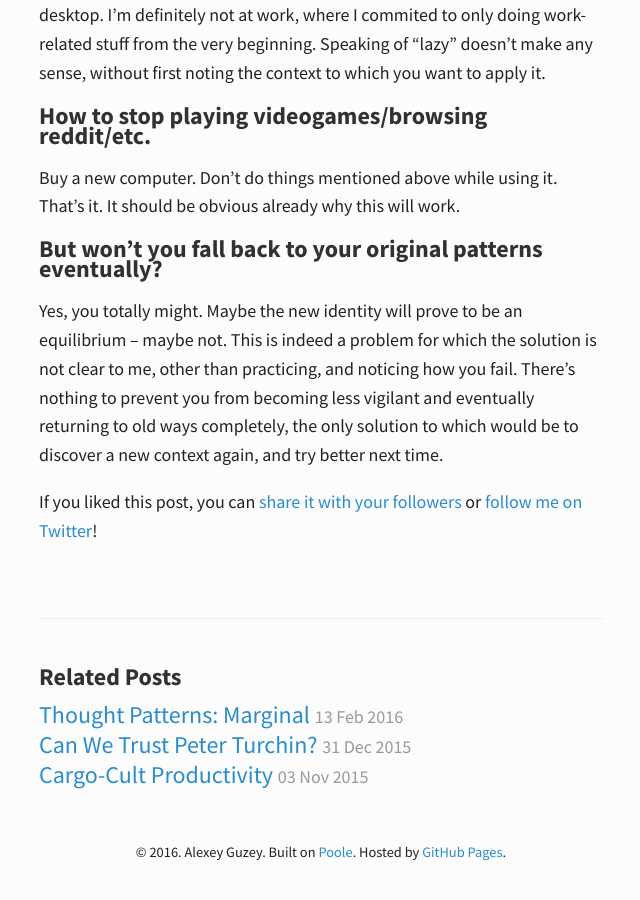
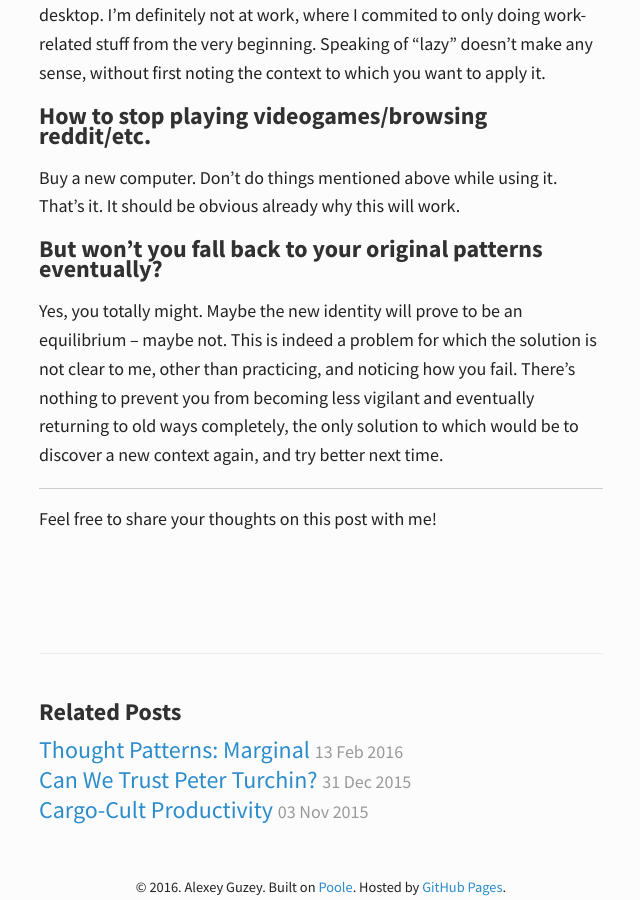
Before and after one commit to guzey/guzey.github.io1, a Jekyll site: the page built from _posts/2016-05-22-playing-with-identity-or-solution-to-productivity.md, in a window 1280 px wide and 900 px high, scrolled down 1458 px. Shown: the whole window, without its empty margins (319-959 px from the left). Built offline with Jekyll 4.4.1, drawn with Linux system fonts in a browser that asks for light colours; comment, search, counter and statistics services are not loaded; a style sheet for code colours, icons or effects is not loaded; before the commit the page ends 2323 px from its top, so only the background shows below that; some of the changed text lies outside the part shown.

Commit message:
twitter plug --> social media plug

```diff
--- a/_includes/head.html
+++ b/_includes/head.html
@@ -8,7 +8,7 @@
     <meta name="viewport" content="width=device-width, initial-scale=1.0">
 
     <title>
-        {% if page.title == "Home" %} {{ site.title }} &middot; {{ site.tagline }} {% else %} {{ page.title }} &middot; {{ site.title }} {% endif %}
+        {% if page.title == "Home" %} {{ site.title }} {% else %} {{ page.title }} &middot; {{ site.title }} {% endif %}
     </title>
 
     <!-- Font -->
--- /dev/null
+++ b/_includes/post_plug.html
@@ -0,0 +1,26 @@
+<hr>
+
+Feel free to share your thoughts on this post with me!
+
+<ul class="social-links">
+        <li>
+            <a class="social-icon" target="_blank" href="mailto:alex@guzey.com">
+                <div data-icon="ei-envelope"></div>
+            </a>
+        </li>
+        <li>
+            <a class="social-icon" target="_blank" href="https://twitter.com/alex_guzey">
+                <div data-icon="ei-sc-twitter"></div>
+            </a>
+        </li>
+        <li>
+            <a class="social-icon" target="_blank" href="https://facebook.com/rationalnoodles">
+                <div data-icon="ei-sc-facebook"></div>
+            </a>
+        </li>
+        <li>
+            <a class="social-icon" target="_blank" href="https:/vk.com/alexeyguzey">
+                <div data-icon="ei-sc-vk"></div>
+            </a>
+        </li>
+    </ul>
--- a/_includes/twitter_plug.html
+++ /dev/null
@@ -1,7 +0,0 @@
-If you liked this post, you can
-<a href="https://twitter.com/intent/tweet?url={{ site.url }}{{ page.url }}&text={{ page.title }}&by=alex_guzey"
-   target="_blank">
-  share it with your followers</a>
-or
-<a href="https://twitter.com/alex_guzey">
-  follow me on Twitter</a>!
--- a/_layouts/post.html
+++ b/_layouts/post.html
@@ -6,7 +6,7 @@
     <h1 class="post-title">{{ page.title }}</h1>
     <span class="post-date">{{ page.date | date_to_string }}</span> {{ content }}
 
-    {% include twitter_plug.html %}
+    {% include post_plug.html %}
 </div>
 
 
```
Also changed, not shown: _posts/2016-05-22-playing-with-identity-or-solution-to-productivity.md (+1 -1 lines).
